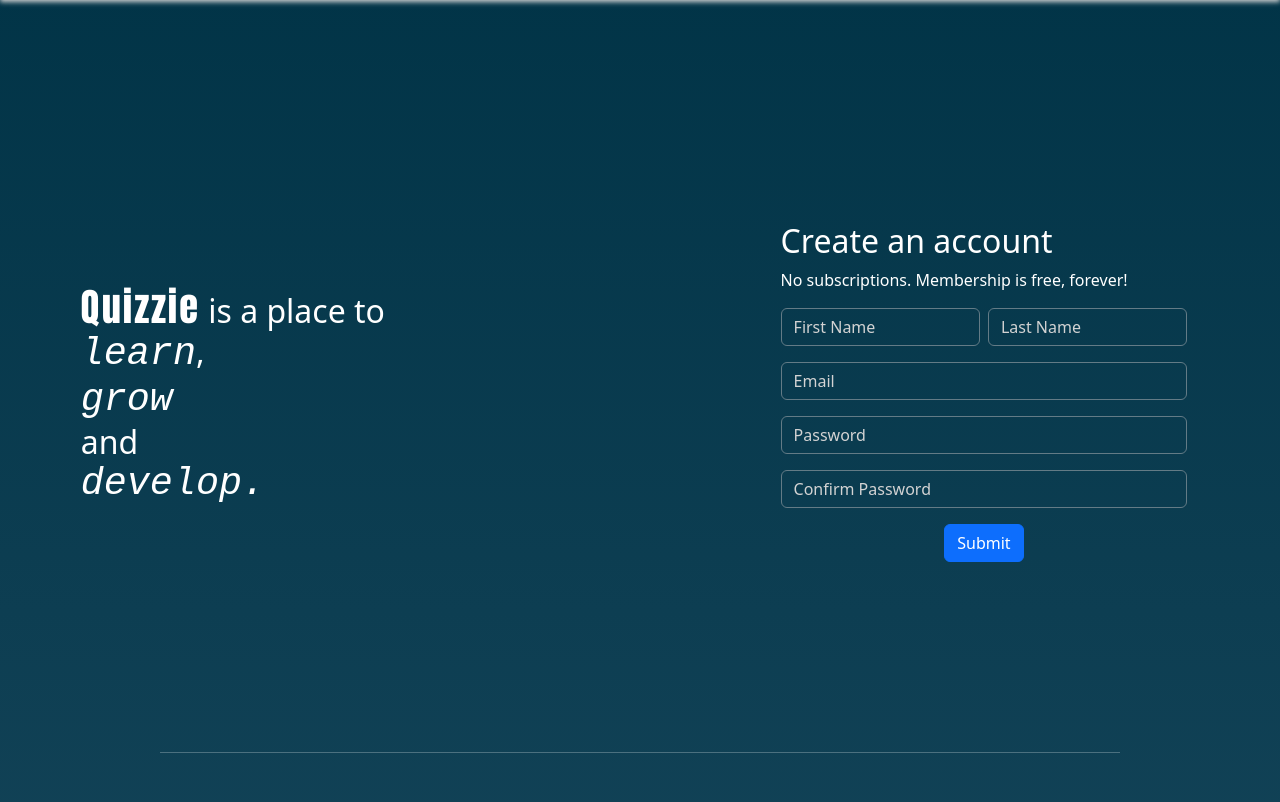
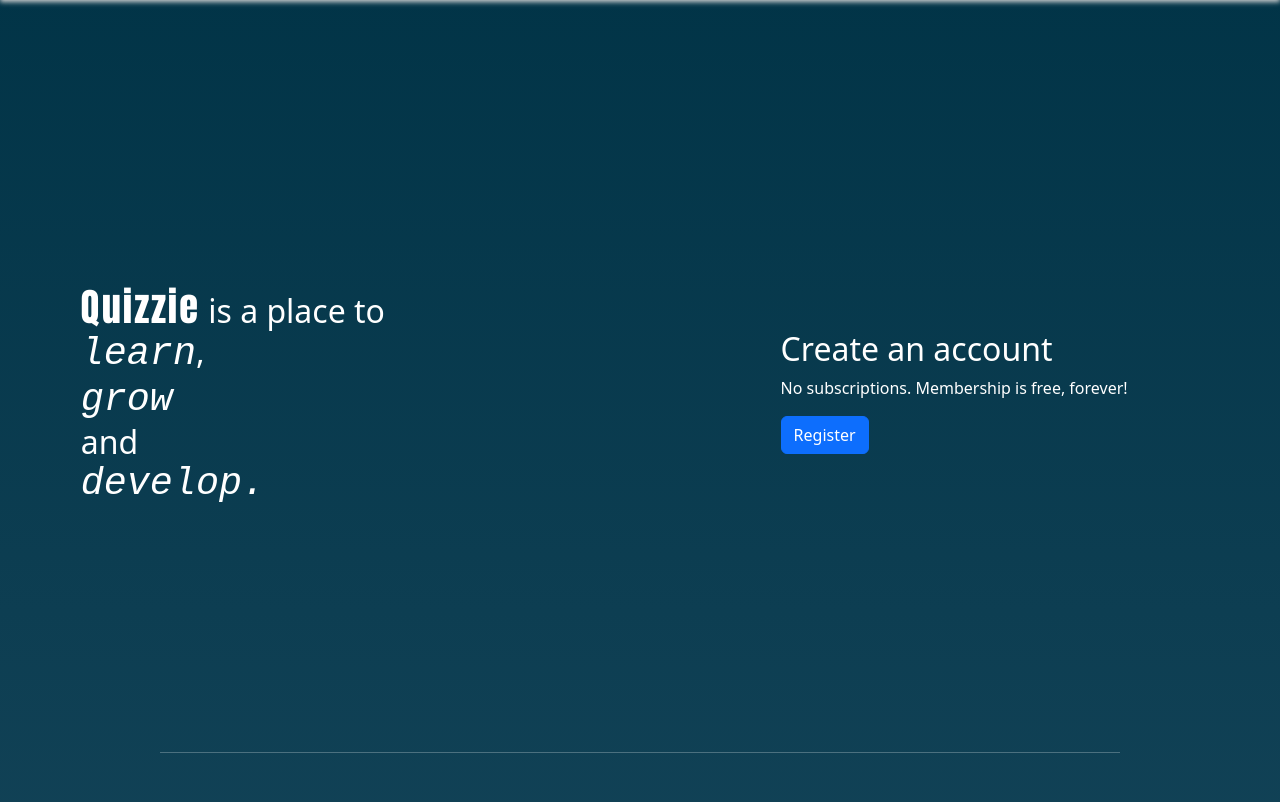
Before and after one commit to Kelly-Nesh/QuizWiz, a Django app: page / in a window 1280 px wide. Shown: the part 76-878 px from the top of the page. Run offline with Django 3.2, Linux system fonts and the light colour scheme.

Commit message:
removed landin page form

```diff
--- a/Quiz/templates/Quiz/home.html
+++ b/Quiz/templates/Quiz/home.html
@@ -10,50 +10,15 @@
       </h2>
     </div>
     <div class="col-4">
-      <form action="" method="post">
-        {% csrf_token %}
-        <h2>Create an account</h2>
-        <p>No subscriptions. Membership is free, forever!</p>
-        <div class="d-flex justify-content-between mb-3">
-          <input
-            type="text"
-            name="first_name"
-            placeholder="First Name"
-            required
-            class="form-control me-2"
-          />
-          <input
-            type="text"
-            name="last_name"
-            placeholder="Last Name"
-            class="form-control"
-          />
-        </div>
-        <input
-          type="email"
-          name="email"
-          placeholder="Email"
-          class="form-control mb-3"
-          required
-        />
-        <input
-          type="password"
-          name="password"
-          placeholder="Password"
-          required
-          class="form-control mb-3"
-        />
-        <input
-          type="password"
-          name="confirm_password"
-          placeholder="Confirm Password"
-          required
-          class="form-control mb-3"
-        />
-        <button type="submit" class="btn btn-primary mb-3 d-block mx-auto">
-          Submit
-        </button>
-      </form>
+      <h2>Create an account</h2>
+      <p>No subscriptions. Membership is free, forever!</p>
+
+      <a
+        href="{% url 'register' %}"
+        class="btn btn-primary mb-3 d-inline-block mx-auto"
+      >
+        Register
+      </a>
     </div>
   </div>
   <hr class="w-75 d-block mx-auto hr" />
```
